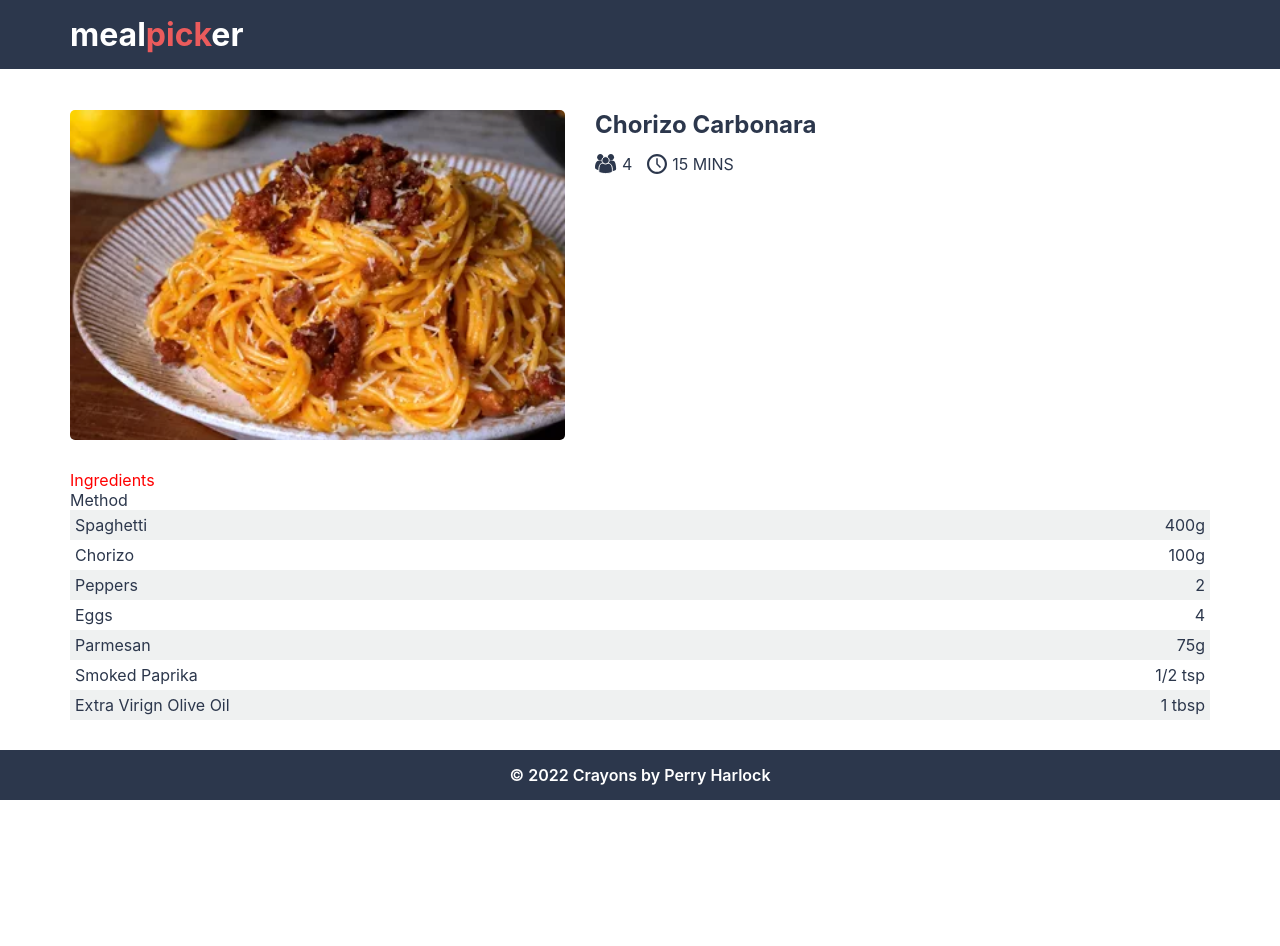
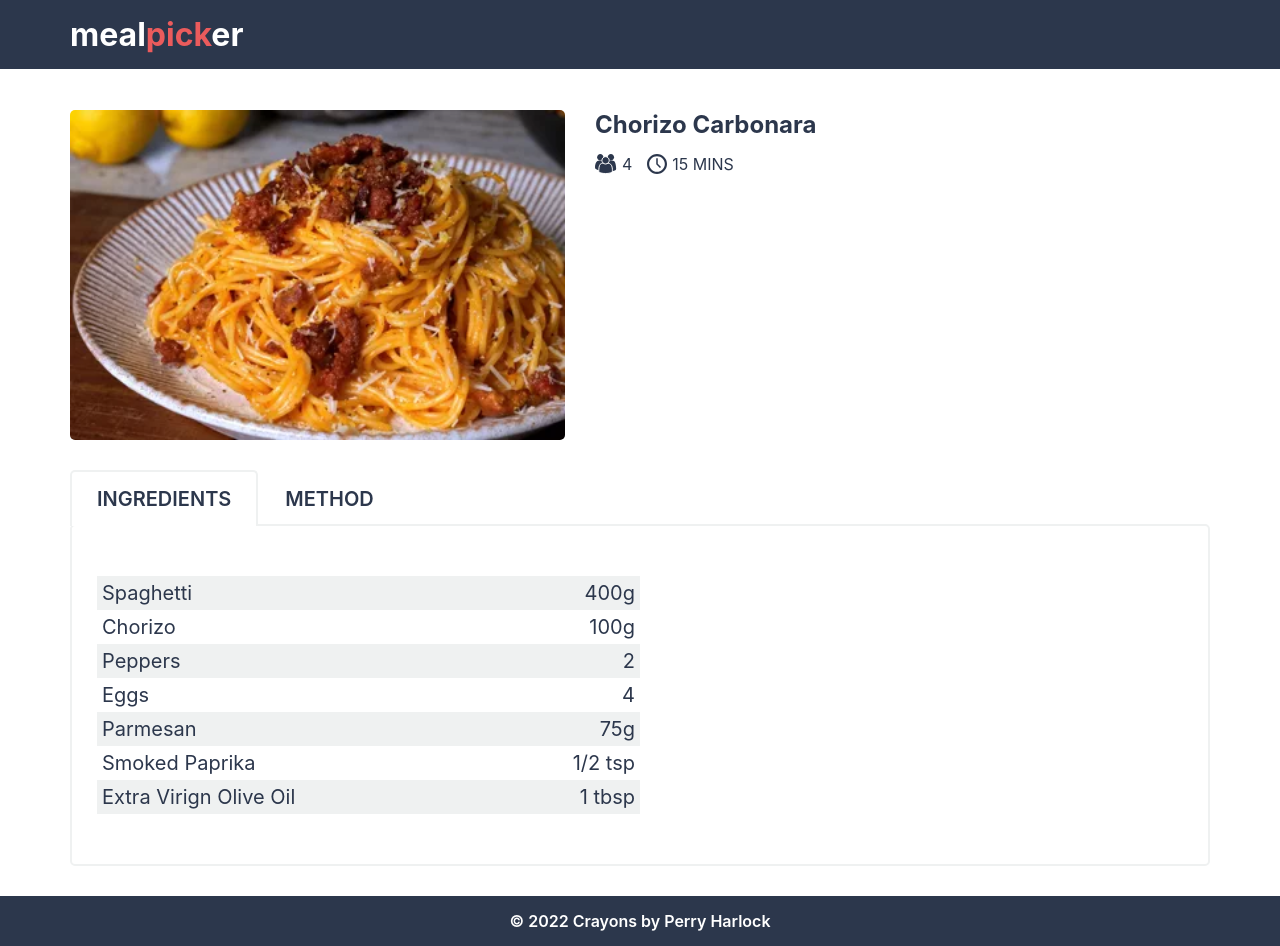
Before and after one commit to perryharlock/meal-picker, a Next.js app: page /chorizo-carbonara in a window 1280 px wide. Before the commit the page ends 800 px from the top, so only its background shows below. Built offline with nearby package versions, Linux system fonts and the light colour scheme.

Commit message:
Tabs styling

```diff
--- a/components/Header/Header.module.scss
+++ b/components/Header/Header.module.scss
@@ -8,7 +8,7 @@
     position: fixed;
     right: 0;
     top: 0;
-    z-index: 1;
+    z-index: 2;
 
     &__content {
         align-items: center;
--- a/components/Tabs/Tabs.module.scss
+++ b/components/Tabs/Tabs.module.scss
@@ -1,12 +1,46 @@
 @import "styles/media-queries.scss";
 
+
 .tab {
+    border: solid 2px transparent;
+    border-bottom: none;
+    color: var(--color-black);
+    font-weight: 600;
+    padding: 15px;
+    position: relative;
+    text-align: center;
+    text-transform: uppercase;
+    width: 50%;
+    z-index: 1;
+
+    @media ($screen-tablet) {
+        font-size: 20px;
+        padding: 15px 25px;
+        width: auto;
+    }
+
+    &__nav {
+        display: flex;
+        margin-bottom: -2px;
+    }
+
     &--active {
-        color: red;
+        background-color: var(--color-white);
+        border: solid 2px var(--color-light-grey);
+        border-radius: 5px 5px 0 0;
+        border-bottom: none;
     }
 
     &__content {
+        border: solid 2px var(--color-light-grey);
+        border-radius: 5px;
         display: none;
+        padding: 15px;
+        position: relative;
+
+        @media ($screen-tablet) {
+            padding: 50px 25px;
+        }
 
         &--active {
             display: block;
--- a/components/Tabs/Tabs.tsx
+++ b/components/Tabs/Tabs.tsx
@@ -18,14 +18,14 @@ export const Tabs: React.FC = ({ children }) => {
 
   return (
     <div>
-      <ul role="presentation">
+      <ul className={styles.tab__nav} role="presentation">
         {Children.map(children, (child, index) => {
           const item = child as ReactElement<TabProps>;
           const isActive = activeTab === `tab${index}`;
           const tab = `tab${index}`;
 
           return (
-            <li role="presentation">
+            <li className={`${styles.tab} ${isActive ? styles[`tab--active`] : ''}`} role="presentation">
               <a
                 onClick={e => handleClick(e, tab)}
                 role="tab"
@@ -33,7 +33,6 @@ export const Tabs: React.FC = ({ children }) => {
                 aria-controls={tab}
                 aria-selected={isActive}
                 tabIndex={activeTab === tab ? 0 : -1}
-                className={`${styles.tab} ${isActive ? styles[`tab--active`] : ''}`}
               >
                   {item.props.title}
               </a>
--- a/styles/Meal.module.scss
+++ b/styles/Meal.module.scss
@@ -93,4 +93,80 @@
             height: 20px;
         }
     }
+
+    &__ingredients-list {
+        @media ($screen-tablet) {
+            font-size: 20px;
+            max-width: 75%;
+        }
+
+        @media ($screen-laptop) {
+            max-width: 50%;
+        }
+    }
+
+    &__method {
+        &-list {
+            @media ($screen-laptop) {
+                max-width: 75%;
+            }
+        }
+
+        &-item {
+            counter-increment: item;
+            font-size: 16px;
+            line-height: 1.6;
+            margin-bottom: 15px;
+            padding-bottom: 10px;
+            position: relative;
+            text-align: center;
+
+            @media ($screen-tablet) {
+                font-size: 18px;
+                padding-left: 50px;
+                text-align: left;
+            }
+
+            @media ($screen-laptop) {
+                font-size: 20px;
+            }
+
+            &:before {
+                @media ($screen-tablet) {
+                    background-color: var(--color-coral);
+                    color: var(--color-white);
+                    border-radius: 50%;
+                    content: counter(item);
+                    display: block;
+                    font-size: 18px;
+                    height: 29px;
+                    line-height: 29px;
+                    text-align: center;
+                    position: absolute;
+                    left: 0;
+                    top: 2px;
+                    width: 29px;
+                }
+            }
+
+            &:after {
+                background-color: var(--color-light-grey);
+                content: "";
+                display: block;
+                height: 2px;
+                margin-top: 20px;
+                width: 100%;
+            }
+
+            &:last-child {
+                margin-bottom: 0;
+                padding-bottom: 0;
+
+                &:after {
+                    display: none;
+
+                }
+            }
+        }
+    }
 }
```
